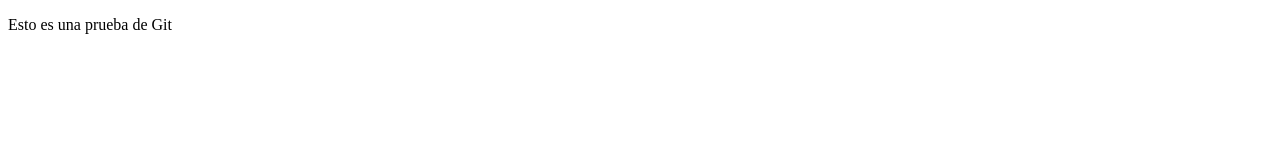
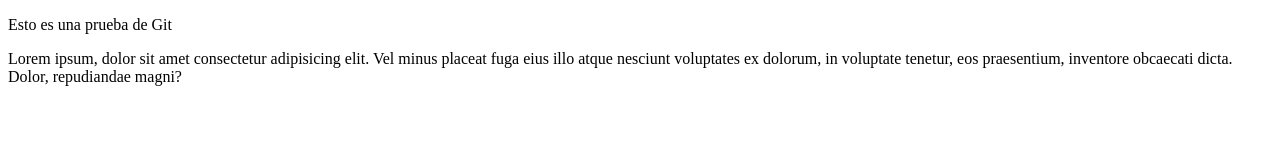
Before and after one commit to mateorussi/Lenguaje-de-Marcas, a plain HTML site: page pruebagit.html in a window 1280 px wide. Drawn offline with Linux system fonts and the light colour scheme.

Commit message:
Agregado DIV contenedor

```diff
--- a/pruebagit.html
+++ b/pruebagit.html
@@ -10,5 +10,12 @@
         Esto es una prueba de Git
     </p>
 
+    <! --DIV CONTENEDOR 1-->
+    <div class="container">
+        <div class="row">
+            <p>Lorem ipsum, dolor sit amet consectetur adipisicing elit. Vel minus placeat fuga eius illo atque nesciunt voluptates ex dolorum, in voluptate tenetur, eos praesentium, inventore obcaecati dicta. Dolor, repudiandae magni?</p>
+        </div>
+    </div>
+
 </body>
 </html>
```
